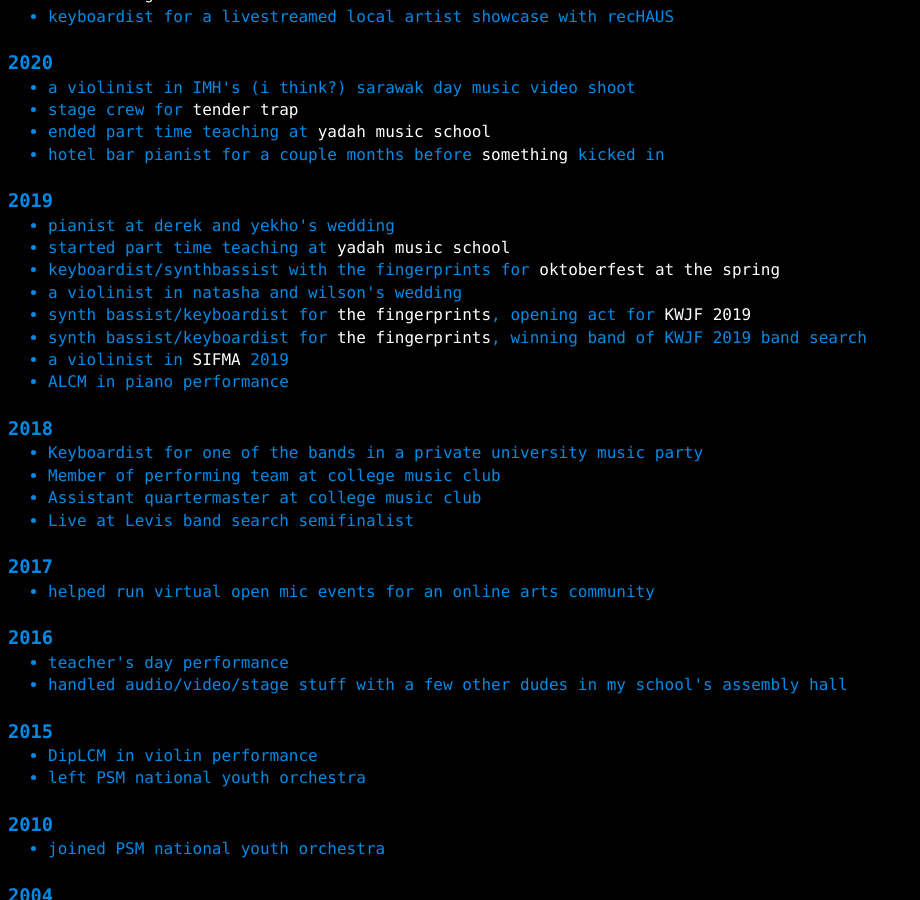
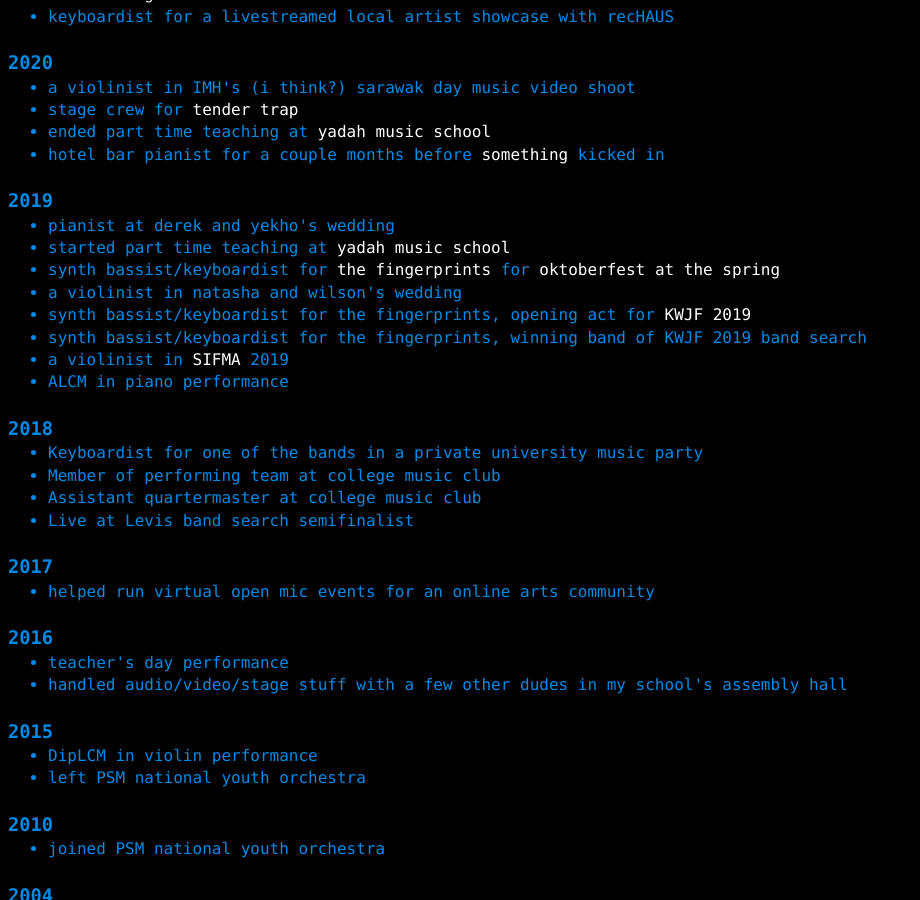
Before and after one commit to a-erfan-aa/a-erfan-aa.github.io, a Jekyll site: the page built from things-i-make/music-comprehensive.html, in a window 1280 px wide and 900 px high, scrolled down 1305 px. Shown: the whole window, without its empty margins (0-920 px from the left). Built offline with Jekyll 4.4.1, drawn with Linux system fonts in a browser that asks for light colours.

Commit message:
Move around where link to the fingerprints is in music-comprehensive.html

```diff
--- a/things-i-make/music-comprehensive.html
+++ b/things-i-make/music-comprehensive.html
@@ -127,10 +127,10 @@ lastChanged: 2022/08/21
 	<ul>
 		<li>pianist at derek and yekho's wedding</li>
 		<li>started part time teaching at <a href="https://www.instagram.com/yadahmusiccentre/">yadah music school</a></li>
-		<li>keyboardist/synthbassist with the fingerprints for <a href="https://kuchingborneo.info/the-springs-oktoberfest/">oktoberfest at the spring</a></li>
+		<li>synth bassist/keyboardist for <a href="https://www.instagram.com/thefingerprintsofficial/">the fingerprints</a> for <a href="https://kuchingborneo.info/the-springs-oktoberfest/">oktoberfest at the spring</a></li>
 		<li>a violinist in natasha and wilson's wedding</li>
-		<li>synth bassist/keyboardist for <a href="https://www.instagram.com/thefingerprintsofficial/">the fingerprints</a>, opening act for <a href="http://www.kuchingjazzfestival.com/">KWJF 2019</a></li>
-		<li>synth bassist/keyboardist for <a href="https://www.instagram.com/thefingerprintsofficial/">the fingerprints</a>, winning band of KWJF 2019 band search</li>
+		<li>synth bassist/keyboardist for the fingerprints, opening act for <a href="http://www.kuchingjazzfestival.com/">KWJF 2019</a></li>
+		<li>synth bassist/keyboardist for the fingerprints, winning band of KWJF 2019 band search</li>
 		<li>a violinist in <a href="https://www.sifma.com.my/">SIFMA</a> 2019</li>
 		<li>ALCM in piano performance</li>
 	</ul>
```
